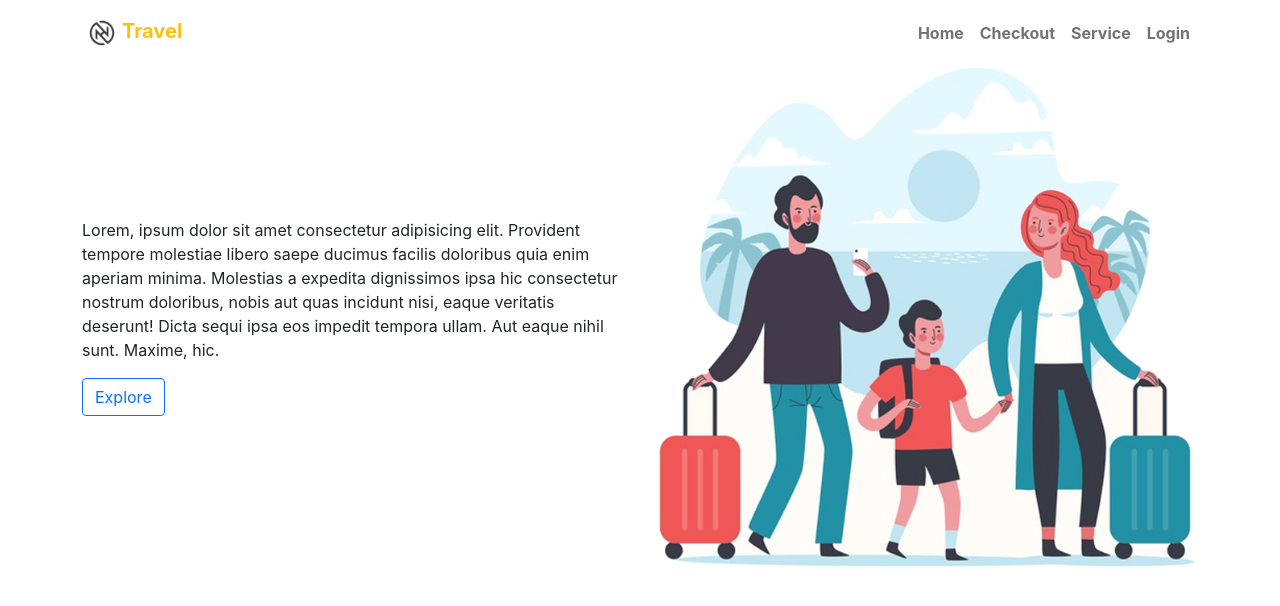
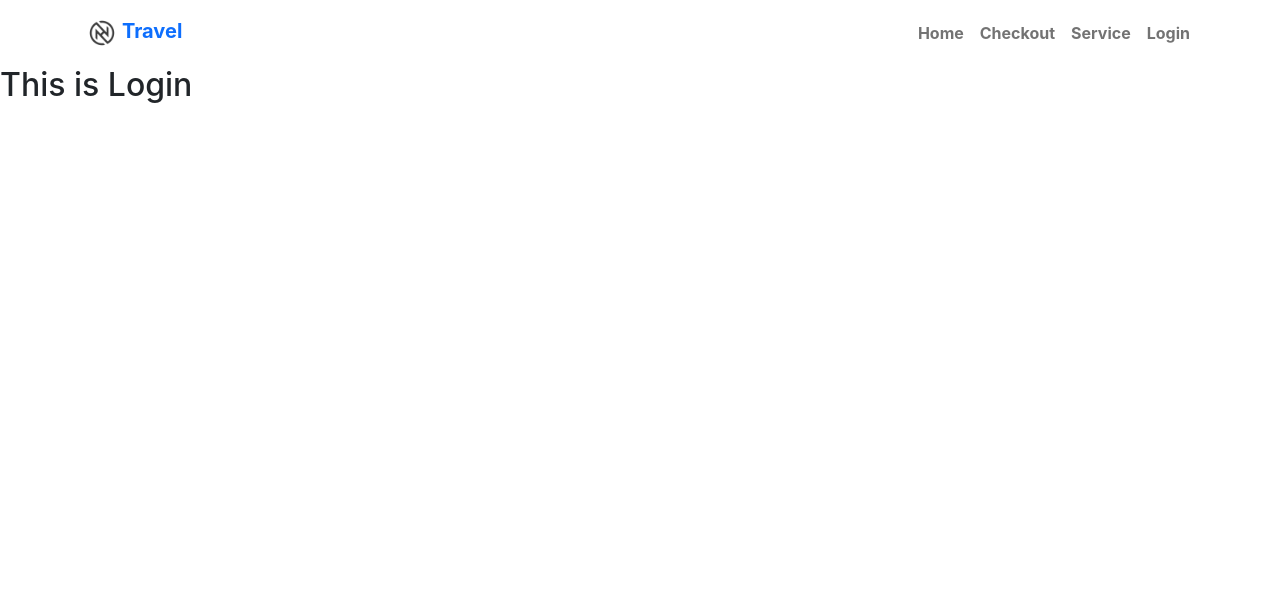
Before and after one commit to NazmulHasanNahid/nh-travel, a React (Create React App) app: page /login in a window 1280 px wide. Shown: the top 606 px of the page. Built offline with nearby package versions, Linux system fonts and the light colour scheme.

Commit message:
firebase

```diff
--- a/public/index.html
+++ b/public/index.html
@@ -18,7 +18,7 @@
     integrity="sha384-1BmE4kWBq78iYhFldvKuhfTAU6auU8tT94WrHftjDbrCEXSU1oBoqyl2QvZ6jIW3"
     crossorigin="anonymous"
   />
-    <title></title>
+    <title>NH Travel</title>
   </head>
   <body>
     <noscript>You need to enable JavaScript to run this app.</noscript>
--- a/src/App.js
+++ b/src/App.js
@@ -2,12 +2,19 @@ import logo from './logo.svg';
 import './App.css';
 import Home from './Components/Home/Home';
 import Navigation from './Components/Pages/Shared/Navigation/Navigation';
+import { Route, Routes } from 'react-router-dom';
+import Login from './Components/Auth/Login/Login';
 
 function App() {
   return (
     <div>
       <Navigation/>
-     <Home/>
+     <Routes>
+       <Route path='/' element={ <Home/>}/>
+       <Route path='/home' element={ <Home/>}/>
+       <Route path='/login' element={<Login/>}/>
+
+     </Routes>
     </div>
   );
 }
--- /dev/null
+++ b/src/Components/Auth/Login/Login.js
@@ -0,0 +1,11 @@
+import React from 'react';
+
+const Login = () => {
+     return (
+          <div>
+              <h2>This is Login</h2>
+          </div>
+     );
+};
+
+export default Login;
--- a/src/Components/Pages/Shared/Navigation/Navigation.js
+++ b/src/Components/Pages/Shared/Navigation/Navigation.js
@@ -5,10 +5,10 @@ import logo from '../../../../img/logo.png'
 
 const Navigation = () => {
   return (
-    <div>
+    <div className="sticky-top">
       <Navbar bg="none" expand="lg"  >
         <Container>
-          <Navbar.Brand as={Link} to="/home"><img width="40px" src={logo} alt="" /><span className="fw-bold text-warning">Travel</span></Navbar.Brand>
+          <Navbar.Brand as={Link} to="/home"><img width="40px" src={logo} alt="" /><span className="fw-bold text-primary">Travel</span></Navbar.Brand>
           <Navbar.Toggle aria-controls="basic-navbar-nav" />
           <Navbar.Collapse id="basic-navbar-nav">
             <Nav className="ms-auto">
```
Also changed, not shown: src/Components/Auth/SignUp/SignUp.js (added, +11 -0 lines), src/Components/Pages/Services/Services.js (added, +11 -0 lines), src/firebase.init.js (added, +17 -0 lines).
